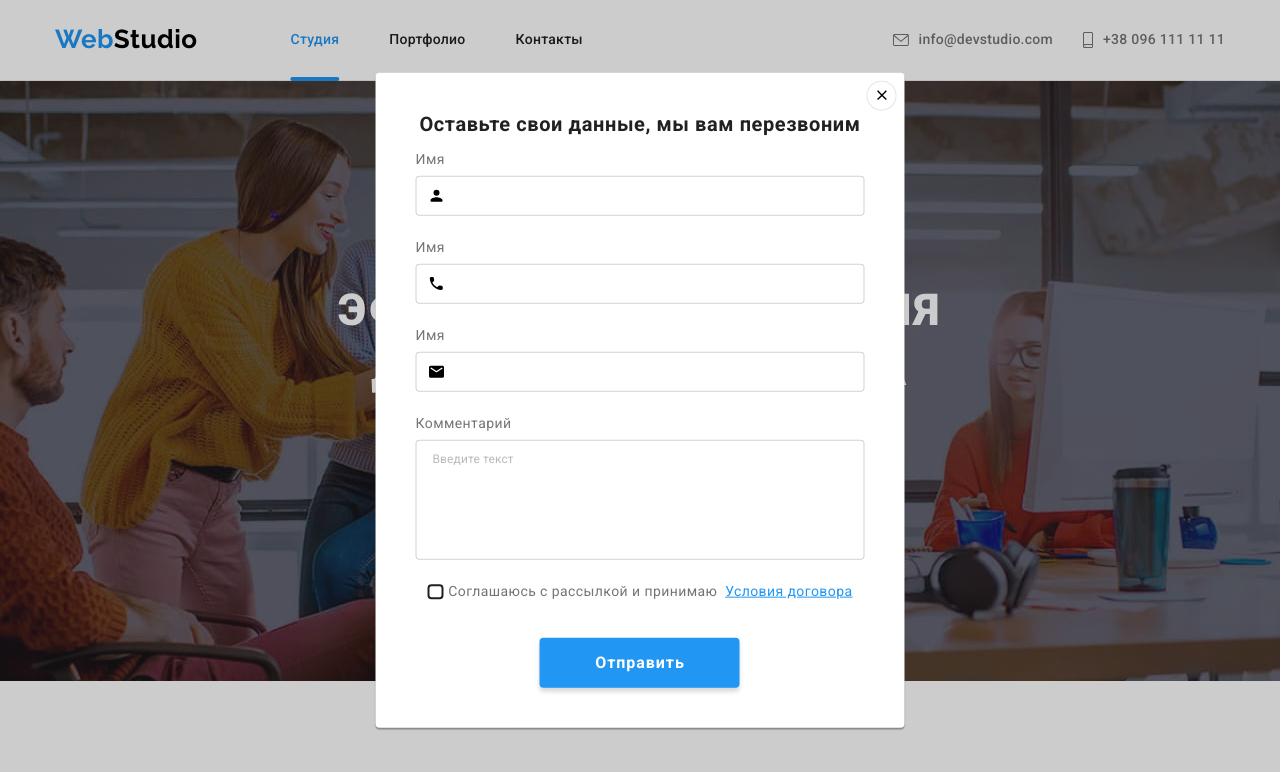
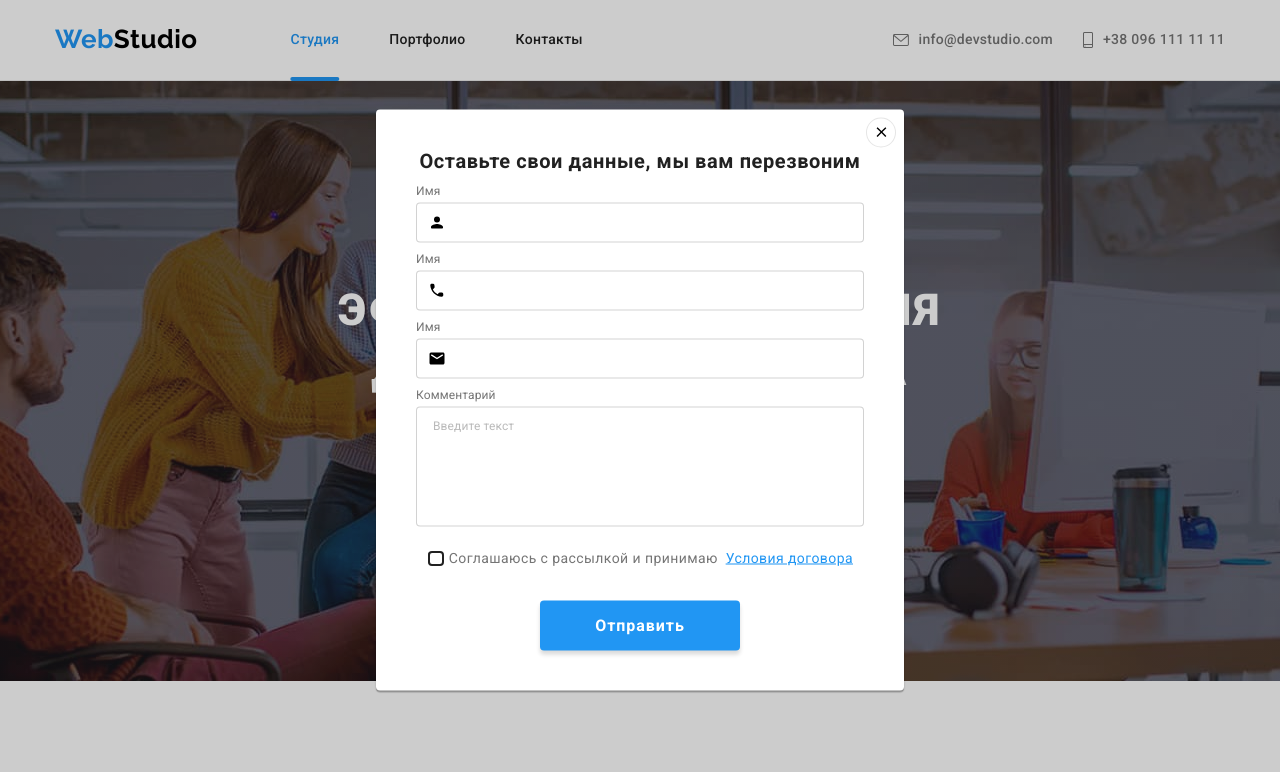
Before and after one commit to krokhmalniy/goit-markup-hw-06, a plain HTML site: page index.html in a window 1280 px wide. Both pictures are taken after a click on the button "Заказать услугу". Shown: the top 772 px of the page. Drawn offline with nearby package versions, Linux system fonts and the light colour scheme.

Commit message:
Add files via upload

```diff
--- a/css/styles.css
+++ b/css/styles.css
@@ -229,8 +229,8 @@ p {
 
 .modal {
   position: absolute;
-  min-width: 528px;
-  min-height: 581px;
+  width: 528px;
+  height: 581px;
   transform: translate(-50%, -50%);
   border-radius: 4px;
   padding: 40px;
@@ -295,7 +295,7 @@ p {
   margin-bottom: 10px;
 }
 
-.modal .form-field {
+.form-field.last {
   margin-bottom: 20px;
 }
 
@@ -394,11 +394,11 @@ p {
 .modal .checkbox-field {
   display: inline-block;
   padding-left: 12px;
-  padding-right: 12px;
+  padding-right: 11px;
   margin-bottom: 30px;
 }
 
-.modal .signature {
+.modal .signature-checkbox {
   display: flex;
   align-items: center;
   position: relative;
@@ -428,7 +428,7 @@ p {
   background-origin: content-box;
 }
 
-.signature .icon-check {
+.signature-checkbox .icon-check {
   top: 50%;
   left: 0;
   transform: translateY(-50%);
--- a/index.html
+++ b/index.html
@@ -135,7 +135,7 @@
                       </svg>
                     </span>
                   </div>
-                  <div class="form-field a">
+                  <div class="form-field last">
                     <label class="signature" name="textarea">Комментарий</label>
                     <textarea
                       class="textarea field"
@@ -146,7 +146,7 @@
                     ></textarea>
                   </div>
                   <div class="checkbox-field">
-                    <label class="signature" name="checkbox">
+                    <label class="signature-checkbox" name="checkbox">
                       <input
                         class="checkbox"
                         type="checkbox"
```
